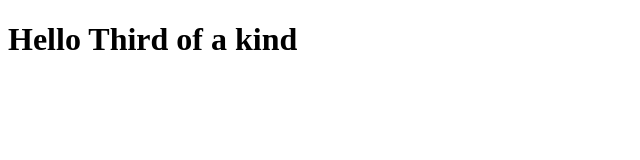
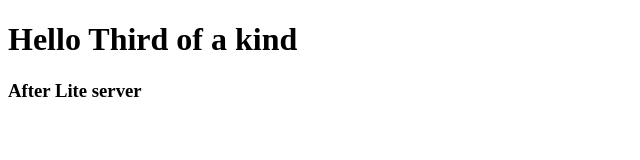
Before and after one commit to robinBisht/git-test, a website: page index.html in a window 1280 px wide. Shown: the whole page, without its empty margins (0-640 px from the left). Drawn offline with Linux system fonts and the light colour scheme.

Commit message:
fourth commit

```diff
--- a/index.html
+++ b/index.html
@@ -8,5 +8,6 @@
 </head>
 <body>
     <h1>Hello Third of a kind</h1>
+    <h3>After Lite server</h3>
 </body>
 </html>
```
Also changed, not shown: package.json (added, +24 -0 lines), 2 other files.
